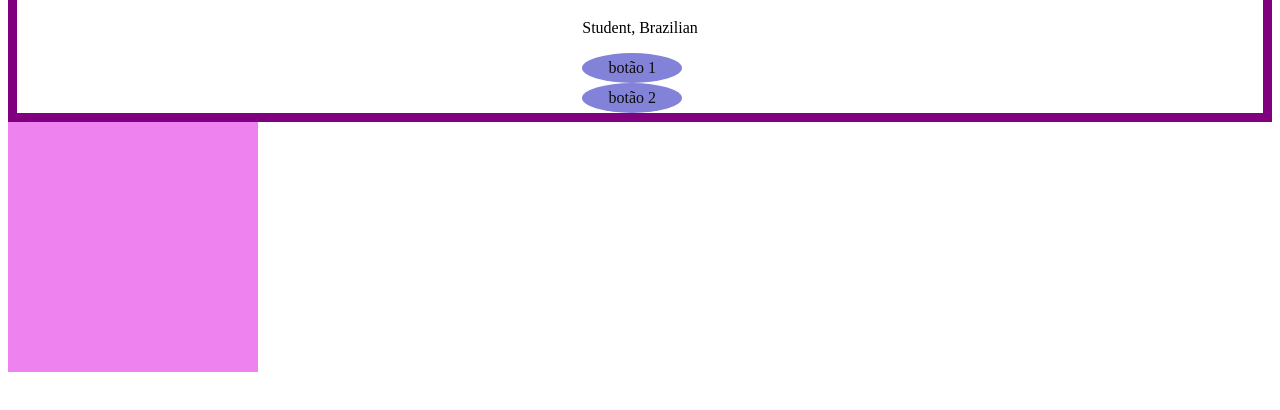
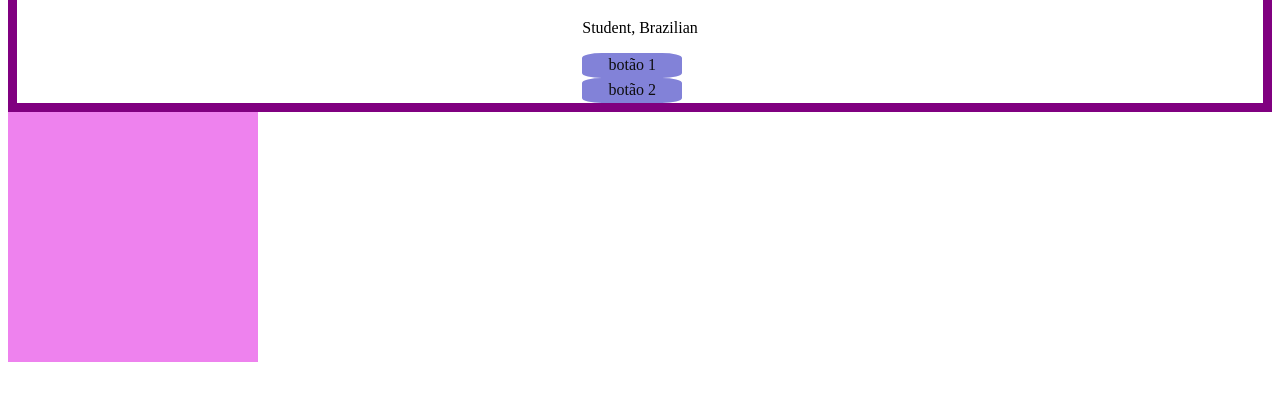
Before and after one commit to isadorabarboza/hmtl, a plain HTML site: page index.caixa.html in a window 1280 px wide. Shown: the part 228-638 px from the top of the page. Drawn offline with Linux system fonts and the light colour scheme.

Commit message:
Add files via upload

```diff
--- a/index.caixa.html
+++ b/index.caixa.html
@@ -28,18 +28,18 @@ background-color:darkorchid;
 }
 .Alinhar{
     display: flex;
-flex-direction: column;
+flex-direction: row;
 justify-content: center;
 align-items: center;
 }
 .bnt-style{
     width: 100px;
-    height: 30px;
+    height: 25px;
     background-color:rgb(130, 130, 216);
     display: flex;
     align-items: center;
     justify-content: center;
-    border-radius: 70%;
+    border-radius: 20%;
 color: rgb(14, 13, 14);
 }
 
@@ -48,7 +48,7 @@ color: rgb(14, 13, 14);
 <body>
     <div id="topBox">
 <div class="Circle"></div>
-    <div>
+    <div class="alinhar">
         <h1>Isadora</h1>
         <p>Student, Brazilian</p>
         <div class="bnt-style"> <p>botão 1</p>
```
Also changed, not shown: 1 other file.
